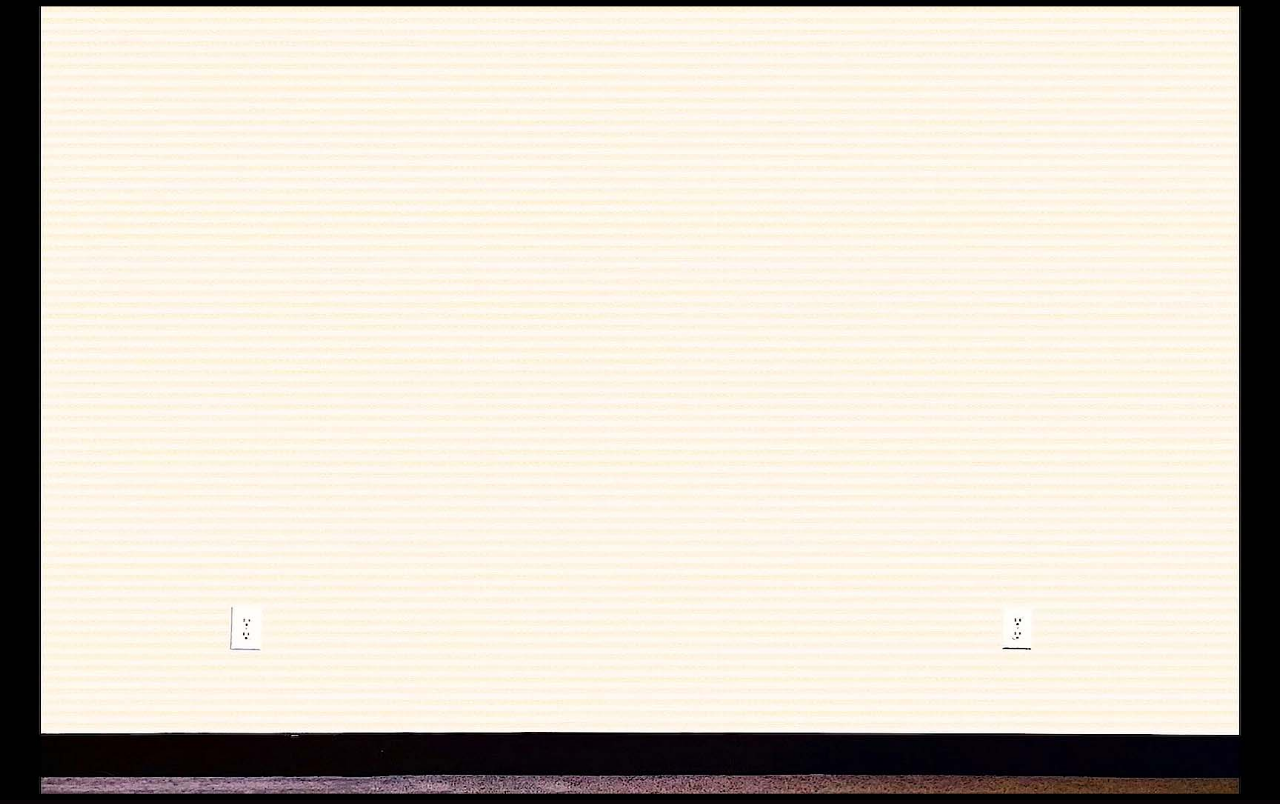
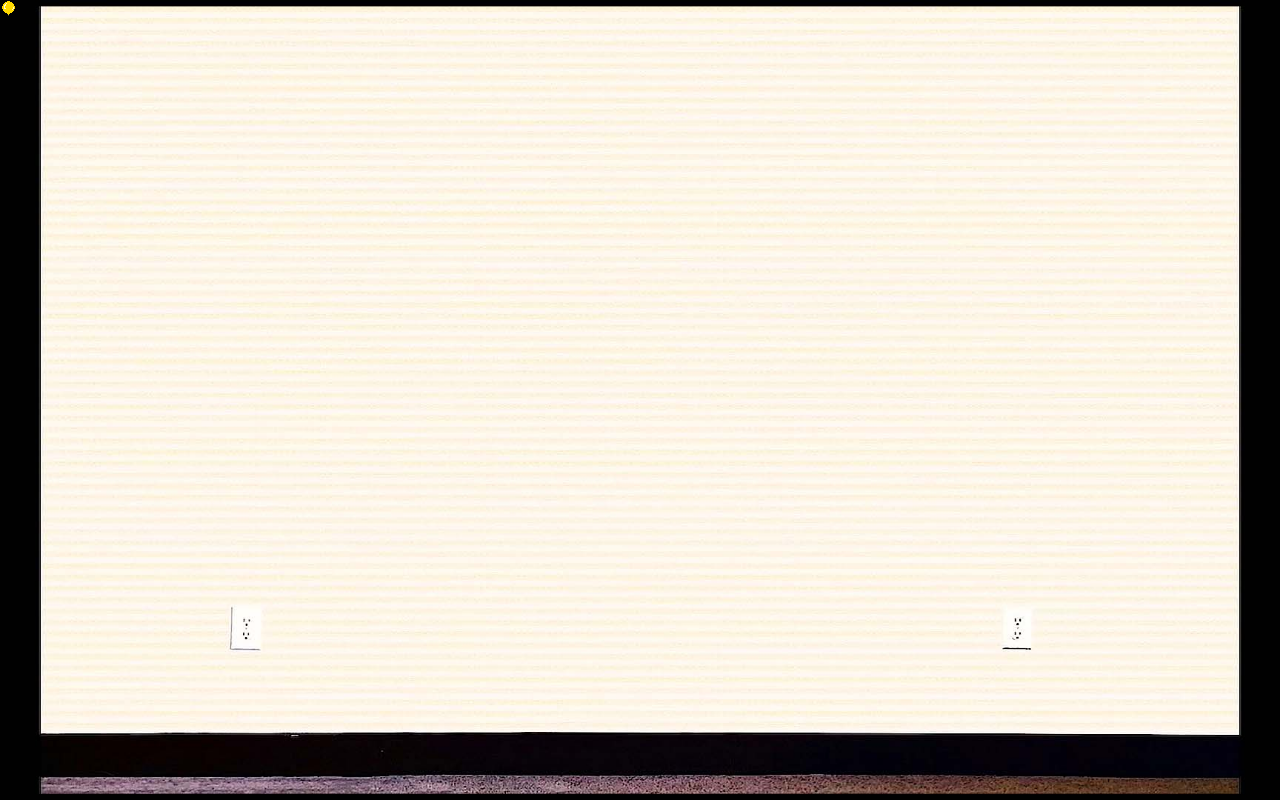
Before and after one commit to aaronzanabria/aaronzanabria, a plain HTML site: page secondpage.html in a window 1280 px wide. Drawn offline with Linux system fonts and the light colour scheme.

Commit message:
Add files via upload

```diff
--- a/css/style2.css
+++ b/css/style2.css
@@ -1,17 +1,10 @@
-#v1 {
-    position: center;
-    top: 0;
-    bottom: 0;
-    width: 100%;
-    height: 100%;
-    object-fit: cover;
-}
 
 body,html{
     height: 100%;
     margin: 0;
-    background-image: url("../images/bg.jpg");
+    background-image: url("../images/Sequence\ 02_Final.jpg");
     height: 100%;
     background-position: center;
     background-repeat: no-repeat;
     background-size: cover;
+}
--- a/secondpage.html
+++ b/secondpage.html
@@ -11,6 +11,10 @@
 
 </head>
 <body>
-    <img id="v1" src="images/Sequence 02_Final.jpg">
+
+    <a href='index.html'>
+        <img src="images/favicon.ico">
+    </a>
+
 </body>
 </html>
```
